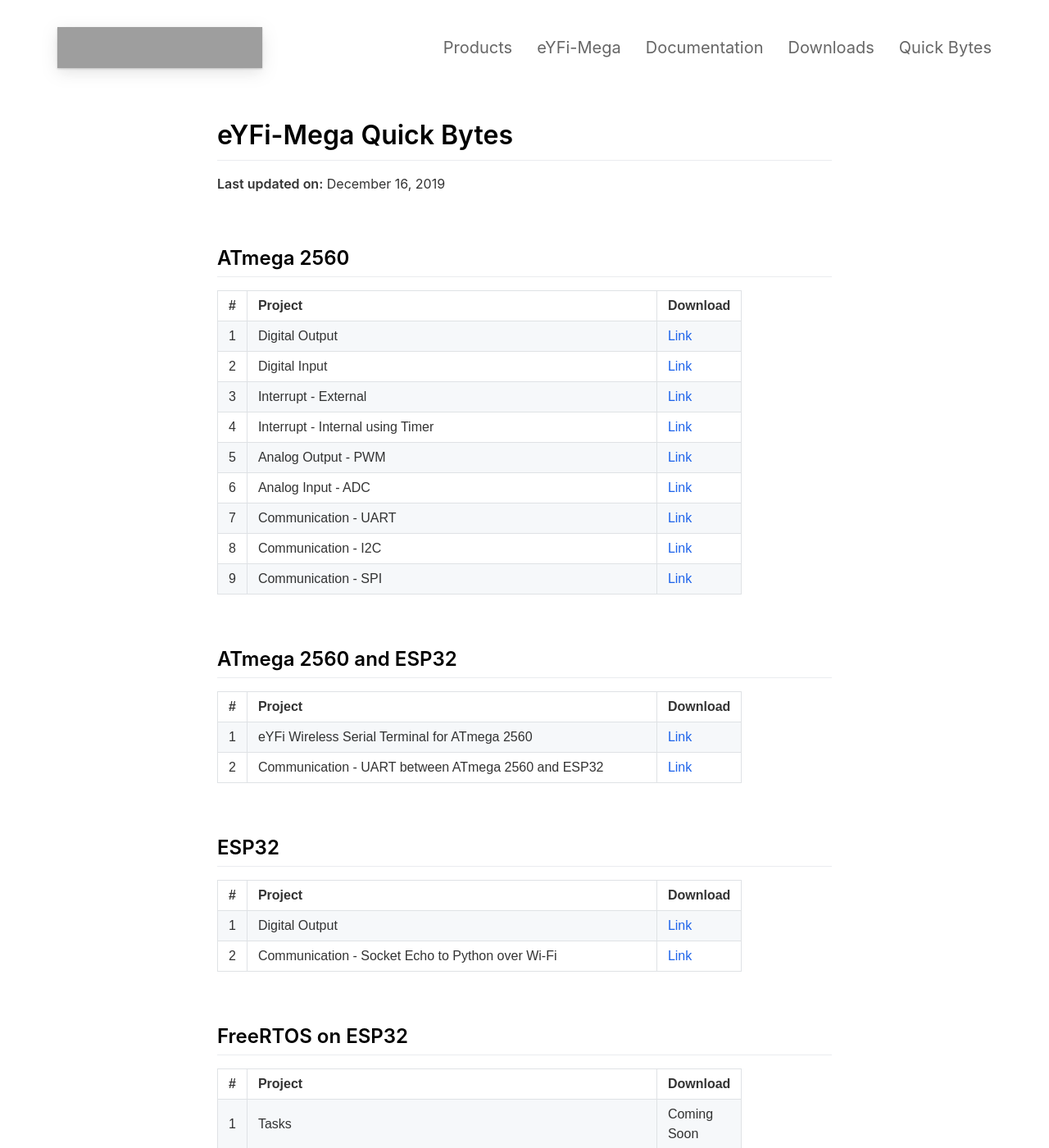
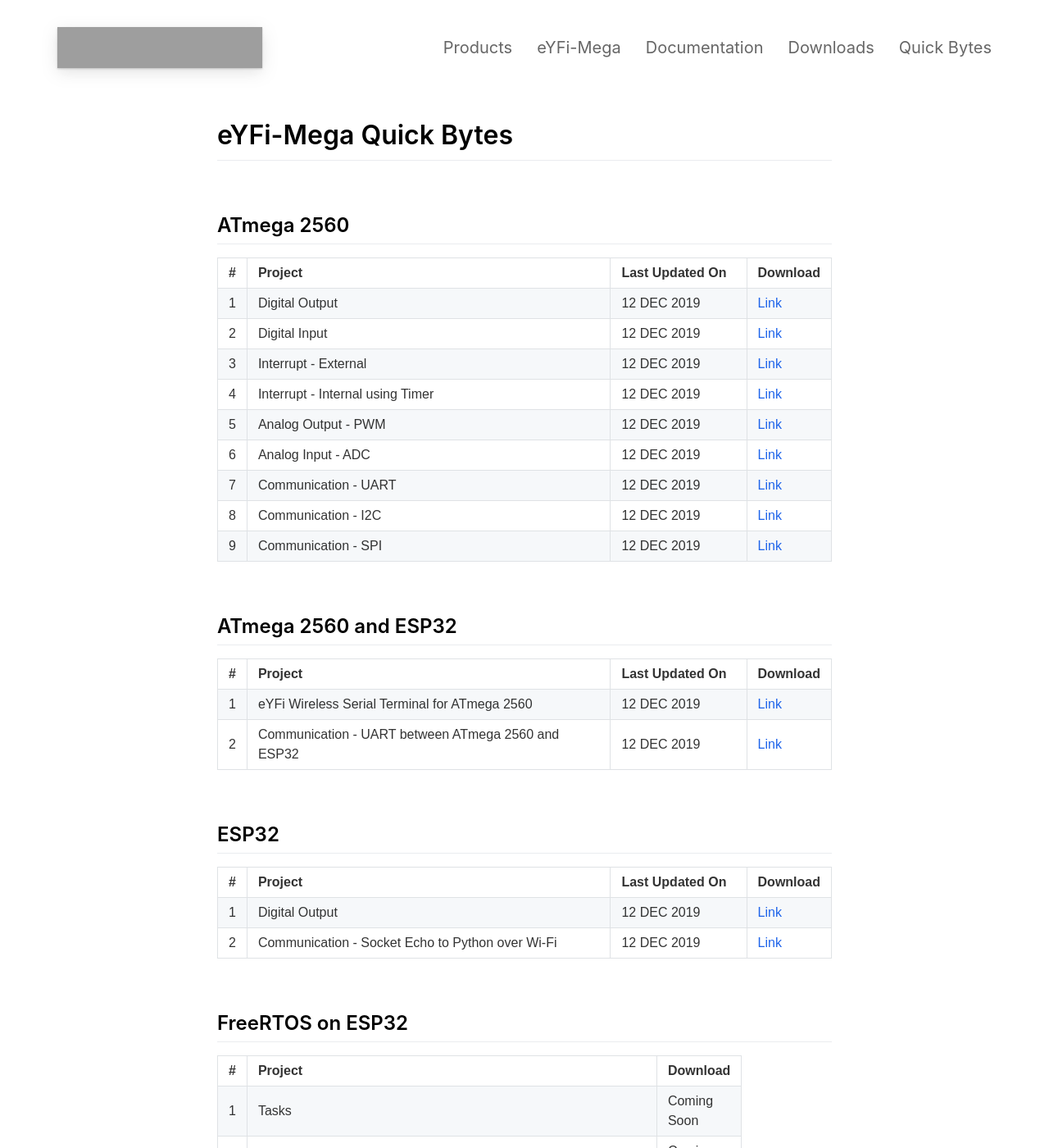
Before and after one commit to eyantra-products/eyfi-mega, a Jekyll site: the page built from _pages/tutorials.md, in a window 1280 px wide and 1400 px high. Shown: the whole window at 82% size. Built offline with Jekyll 4.4.1, drawn with Linux system fonts in a browser that asks for light colours; nearby versions of some CDN libraries; grey boxes are pictures that could not be loaded.

Commit message:
analytics script added + quickbytes table updated

```diff
--- a/_pages/tutorials.md
+++ b/_pages/tutorials.md
@@ -6,8 +6,8 @@ include_in_header: true
 
 # eYFi-Mega Quick Bytes
 
-**Last updated on:** December 16, 2019
-
+<!-- **Last updated on:** December 16, 2019
+ -->
 <br>
 
 ## ATmega 2560
@@ -15,63 +15,74 @@ include_in_header: true
 <table>
   <col width="10">
   <col width="500">
+  <col width="180">
   <col width="80">
   <tr>
     <th>#</th>
     <th>Project</th>
+    <th>Last Updated On</th>
     <th>Download</th>
   </tr>
   <tr>
     <td>1</td>
     <td>Digital Output</td>
+    <td>12 DEC 2019</td>
     <td><a href="https://drive.google.com/file/d/1m_mXcujArh97MaDcNQeKB8POJiAV26RN/view?usp=sharing" target="_blank">Link</a></td>
   </tr>
 
   <tr>
     <td>2</td>
     <td>Digital Input</td>
+    <td>12 DEC 2019</td>
     <td><a href="https://drive.google.com/file/d/1HeJSm6tNeJF5BNGqV-TH7GC75VHemCF2/view?usp=sharing" target="_blank">Link</a></td>
   </tr>
 
   <tr>
     <td>3</td>
     <td>Interrupt - External</td>
+    <td>12 DEC 2019</td>
     <td><a href="https://drive.google.com/file/d/1vhoBmrmNX6VdHtOcXW-1wRyEnNyn-2Wr/view?usp=sharing" target="_blank">Link</a></td>
   </tr>
 
   <tr>
     <td>4</td>
     <td>Interrupt - Internal using Timer</td>
+    <td>12 DEC 2019</td>
     <td><a href="https://drive.google.com/file/d/101IJN1l990Haoml083c3Uxe3GJg6DS2Z/view?usp=sharing" target="_blank">Link</a></td>
   </tr>
 
   <tr>
     <td>5</td>
     <td>Analog Output - PWM</td>
+    <td>12 DEC 2019</td>
     <td><a href="https://drive.google.com/file/d/1KKuUNCtKCnEpZyEBv6u5i4o3g4k6PqZj/view?usp=sharing" target="_blank">Link</a></td>
   </tr>
 
   <tr>
     <td>6</td>
     <td>Analog Input - ADC</td>
+    <td>12 DEC 2019</td>
     <td><a href="https://drive.google.com/file/d/13wPzBDhBgmTNbcV55GaULIudv1C9-HYP/view?usp=sharing" target="_blank">Link</a></td>
   </tr>
 
   <tr>
     <td>7</td>
     <td>Communication - UART</td>
+    <td>12 DEC 2019</td>
     <td><a href="https://drive.google.com/file/d/1h7hKgyxdufj8BsGJdT87qA5tLcjF3QiX/view?usp=sharing" target="_blank">Link</a></td>
   </tr>
 
   <tr>
     <td>8</td>
     <td>Communication - I2C</td>
+    <td>12 DEC 2019</td>
     <td><a href="https://drive.google.com/file/d/1rz_vbYmY8Gx9UmgKJcY-tkeYNotfOCOX/view?usp=sharing" target="_blank">Link</a></td>
   </tr>
 
   <tr>
     <td>9</td>
     <td>Communication - SPI</td>
+    <td>12 DEC 2019</td>
     <td><a href="https://drive.google.com/file/d/10ee2RbHhViP3ZCTBulIsEIDizAfMUuUg/view?usp=sharing" target="_blank">Link</a></td>
   </tr>
 </table>
@@ -84,21 +95,25 @@ include_in_header: true
 <table>
   <col width="10">
   <col width="500">
+  <col width="180">
   <col width="80">
   <tr>
     <th>#</th>
     <th>Project</th>
+    <th>Last Updated On</th>
     <th>Download</th>
   </tr>
   <tr>
     <td>1</td>
     <td>eYFi Wireless Serial Terminal for ATmega 2560</td>
+    <td>12 DEC 2019</td>
     <td><a href="https://drive.google.com/file/d/12ZC33tqbD_I0uv4FMejRHEc5W0UmsnfA/view?usp=sharing" target="_blank">Link</a></td>
   </tr>
 
   <tr>
     <td>2</td>
     <td>Communication - UART between ATmega 2560 and ESP32</td>
+    <td>12 DEC 2019</td>
     <td><a href="https://drive.google.com/file/d/1RLYrIgSzKB2DrHNo8RHt2eHpKvhpu94y/view?usp=sharing" target="_blank">Link</a></td>
   </tr>
 
@@ -112,22 +127,26 @@ include_in_header: true
 <table>
   <col width="10">
   <col width="500">
+  <col width="180">
   <col width="80">
   <tr>
     <th>#</th>
     <th>Project</th>
+    <th>Last Updated On</th>
     <th>Download</th>
   </tr>
 
   <tr>
     <td>1</td>
     <td>Digital Output</td>
+    <td>12 DEC 2019</td>
     <td><a href="https://drive.google.com/file/d/1qdtZgNirXb2OlCQfexigQ3Xhf7k-Q_k2/view?usp=sharing" target="_blank">Link</a></td>
   </tr>
 
   <tr>
     <td>2</td>
     <td>Communication - Socket Echo to Python over Wi-Fi</td>
+    <td>12 DEC 2019</td>
     <td><a href="https://drive.google.com/file/d/1KI-a_Vq5T7W0wuaKnGLdjLjWWmfnTQta/view?usp=sharing" target="_blank">Link</a></td>
   </tr>
 
```
Also changed, not shown: _layouts/default.html (+11 -0 lines), 5 other files.
